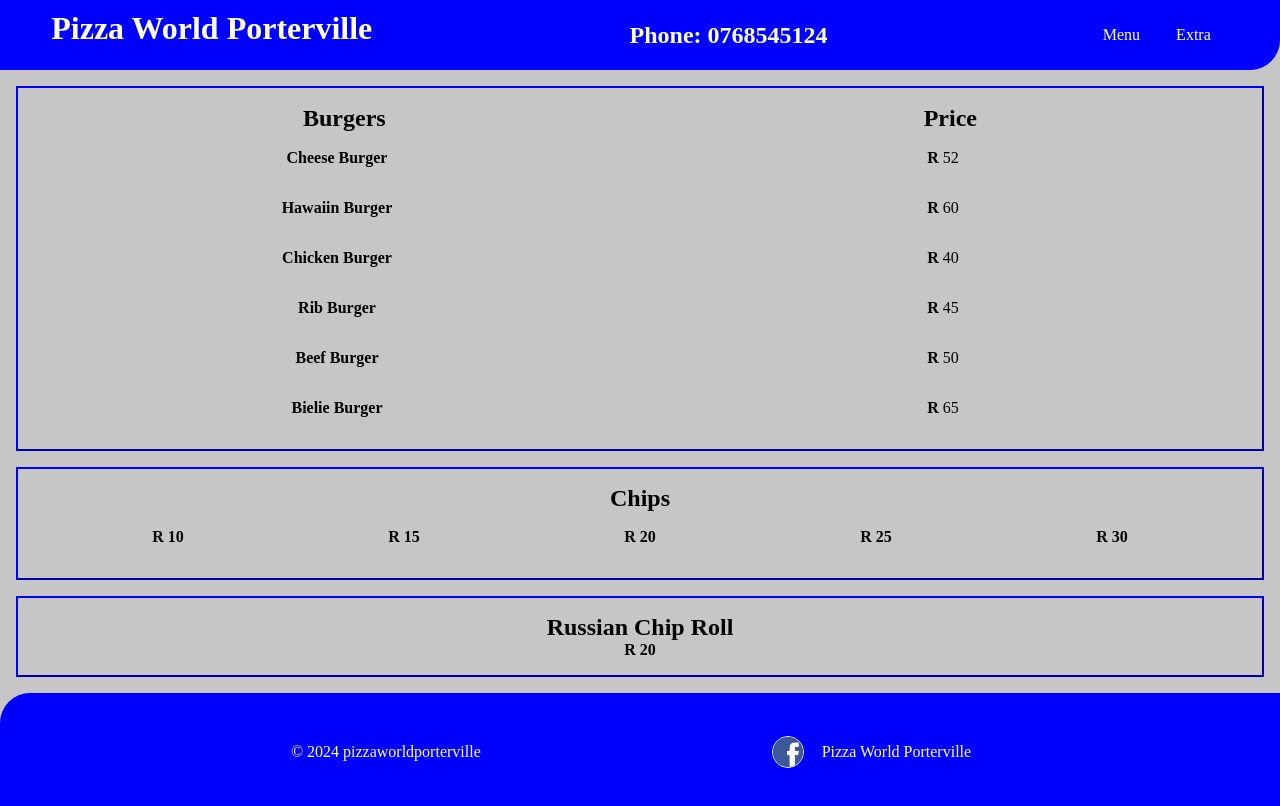
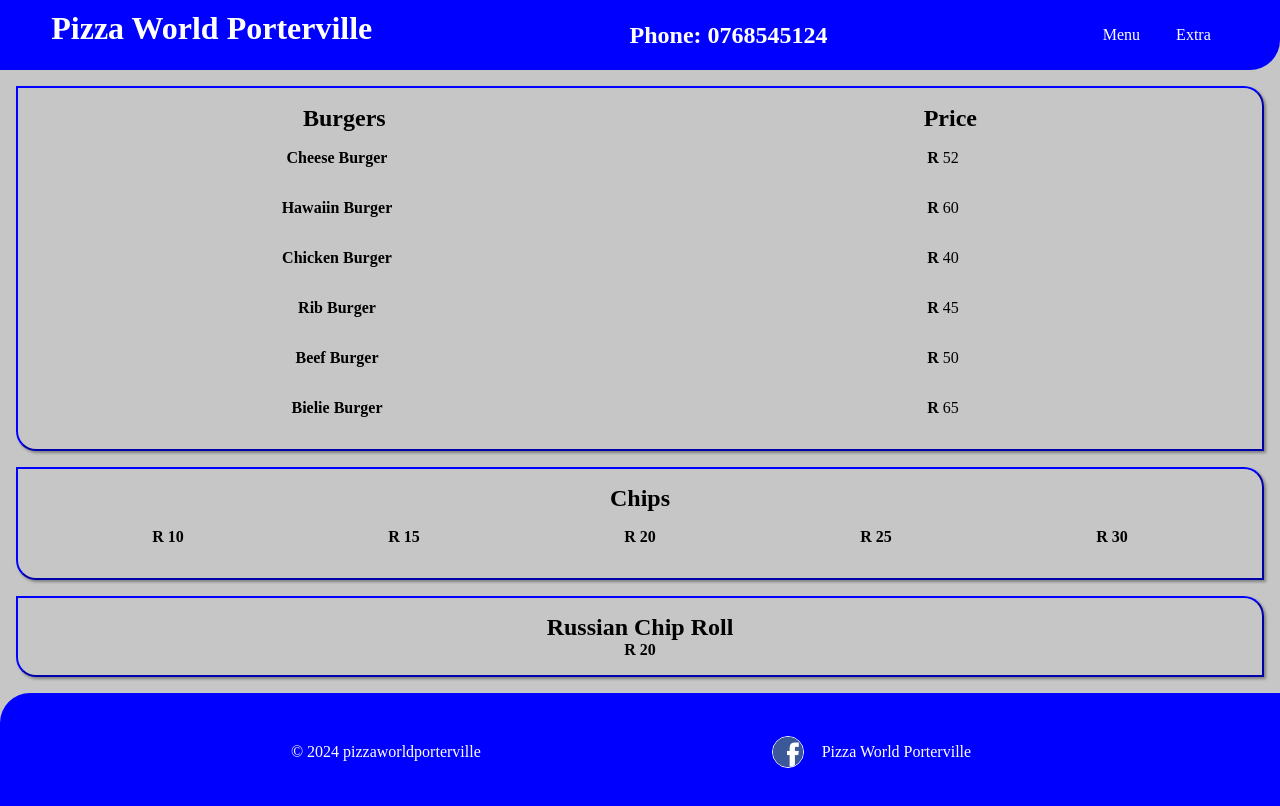
Before and after one commit to AdriaanNaude/pizza-world-web, a React (Vite) app: page /pizza-world-web/extra in a window 1280 px wide. Shown: the top 806 px of the page. Built offline with nearby package versions, Linux system fonts and the light colour scheme.

Commit message:
add: menus styling

```diff
--- a/src/Extra_menu/Extra_menu.module.css
+++ b/src/Extra_menu/Extra_menu.module.css
@@ -1,5 +1,7 @@
 .menu_one, .menu_two, .menu_three {
     Border: 2px outset blue;
+    Border-radius: 0 20px 0 20px;
+    box-shadow: 2px 2px 3px grey;
     display: flex;
     flex-direction: column;
     text-align: center;
--- a/src/index.css
+++ b/src/index.css
@@ -10,6 +10,8 @@
     display: flex;
     flex-direction: column;
     border: 2px outset blue;
+    border-radius: 0 20px 0 20px;
+    box-shadow: 2px 2px 3px grey;
     margin: 1rem;
     padding: 1rem;
 }
```
